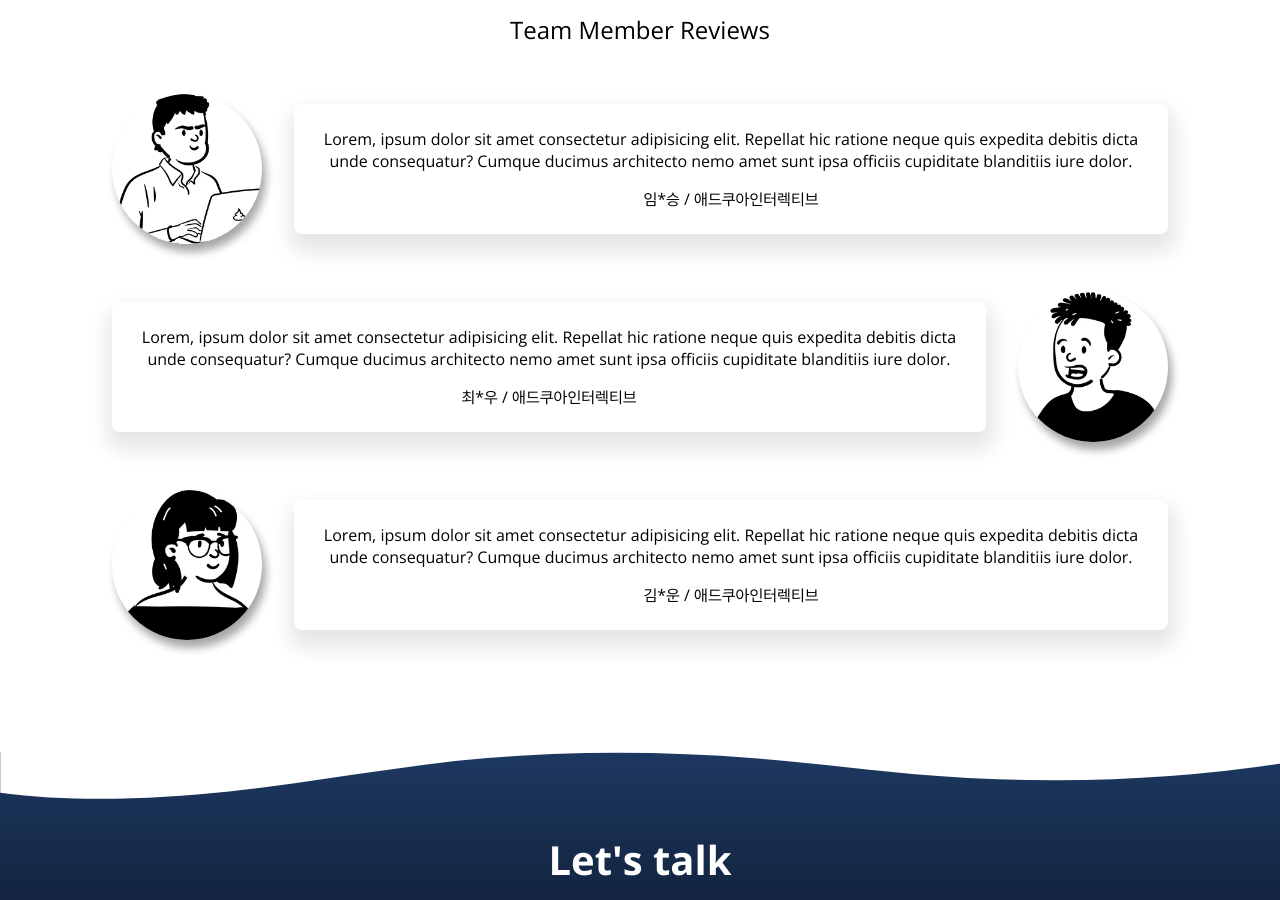
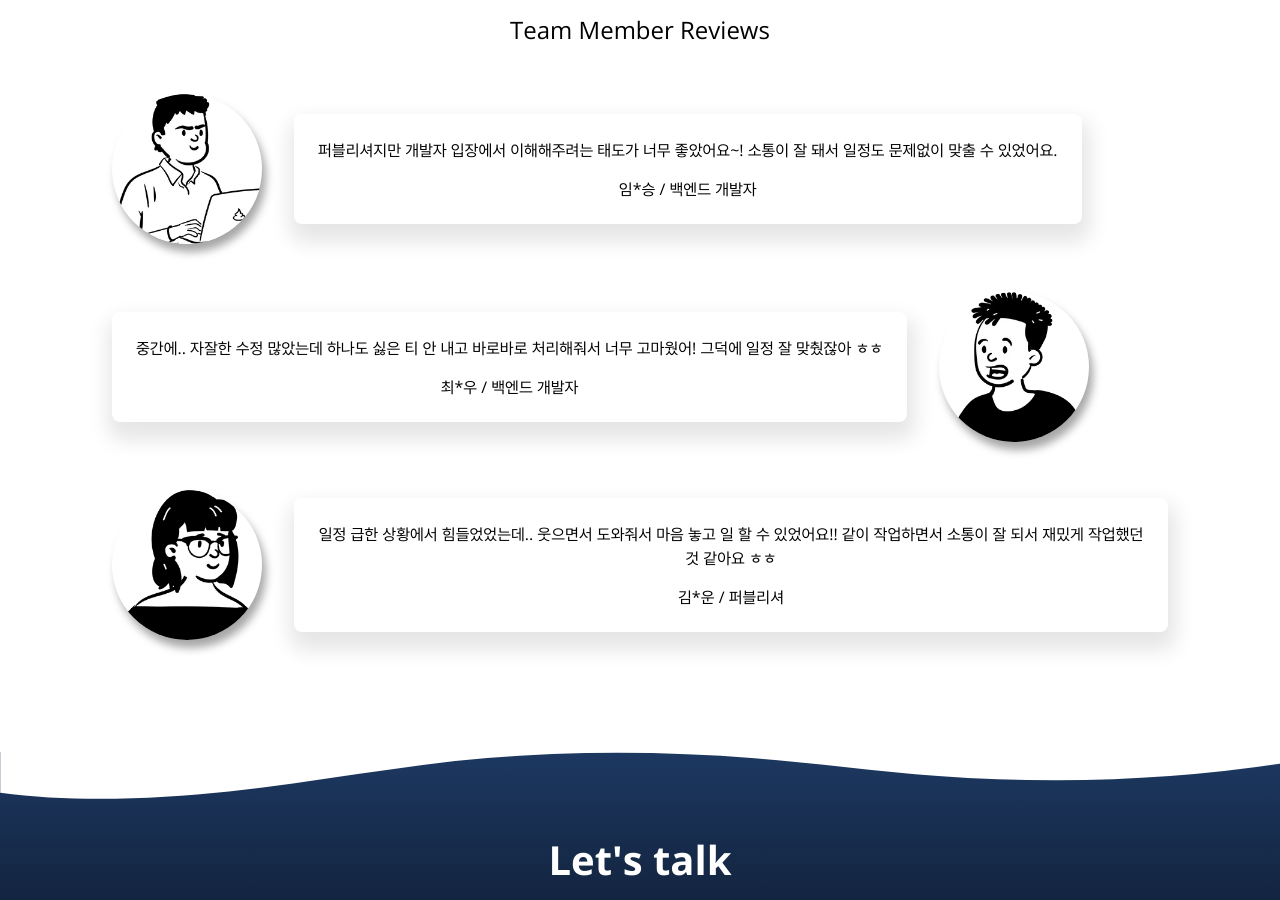
Before and after one commit to leebohyeong/portfolio, a website built with Vite: page docs/index.html in a window 1280 px wide. Shown: the part 3278-4178 px from the top of the page. Built offline with nearby package versions, Linux system fonts and the light colour scheme; a web font is replaced by a local one.

Commit message:
Testimonials 내용

```diff
--- a/docs/index.html
+++ b/docs/index.html
@@ -25,8 +25,8 @@
     ></script>
     <!-- TypeIt -->
     <script src="https://unpkg.com/typeit@@{TYPEIT_VERSION}/dist/index.umd.js"></script>
-    <script type="module" crossorigin src="./assets/index-Bn3h_s33.js"></script>
-    <link rel="stylesheet" crossorigin href="./assets/index-DCA97O3I.css">
+    <script type="module" crossorigin src="./assets/index-Blg5BBvB.js"></script>
+    <link rel="stylesheet" crossorigin href="./assets/index-D7DHEHse.css">
   </head>
   <body>
     <header class="site-header">
@@ -519,14 +519,11 @@
               src="./images/testimonials/people1.webp"
               alt="people1"
             />
-            <div class="testimonials__text">
-              <p>
-                Lorem, ipsum dolor sit amet consectetur adipisicing elit.
-                Repellat hic ratione neque quis expedita debitis dicta unde
-                consequatur? Cumque ducimus architecto nemo amet sunt ipsa
-                officiis cupiditate blanditiis iure dolor.
+            <div class="testimonials__text-wrap">
+              <p class="testimonials__text">
+                퍼블리셔지만 개발자 입장에서 이해해주려는 태도가 너무 좋았어요~! 소통이 잘 돼서 일정도 문제없이 맞출 수 있었어요.
               </p>
-              <p>임*승 / 애드쿠아인터렉티브</p>
+              <p>임*승 / 백엔드 개발자</p>
             </div>
           </li>
           <li class="testimonials__item">
@@ -535,14 +532,12 @@
               src="./images/testimonials/people2.webp"
               alt="people2"
             />
-            <div class="testimonials__text">
-              <p>
-                Lorem, ipsum dolor sit amet consectetur adipisicing elit.
-                Repellat hic ratione neque quis expedita debitis dicta unde
-                consequatur? Cumque ducimus architecto nemo amet sunt ipsa
-                officiis cupiditate blanditiis iure dolor.
+            <div class="testimonials__text-wrap">
+              <p class="testimonials__text">
+                중간에.. 자잘한 수정 많았는데 하나도 싫은 티 안 내고 바로바로 처리해줘서 너무 고마웠어!
+                그덕에 일정 잘 맞췄잖아 ㅎㅎ
               </p>
-              <p>최*우 / 애드쿠아인터렉티브</p>
+              <p>최*우 / 백엔드 개발자</p>
             </div>
           </li>
           <li class="testimonials__item">
@@ -551,14 +546,12 @@
               src="./images/testimonials/people3.webp"
               alt="people3"
             />
-            <div class="testimonials__text">
-              <p>
-                Lorem, ipsum dolor sit amet consectetur adipisicing elit.
-                Repellat hic ratione neque quis expedita debitis dicta unde
-                consequatur? Cumque ducimus architecto nemo amet sunt ipsa
-                officiis cupiditate blanditiis iure dolor.
+            <div class="testimonials__text-wrap">
+              <p class="testimonials__text">
+                일정 급한 상황에서 힘들었었는데.. 웃으면서 도와줘서 마음 놓고 일 할 수 있었어요!!
+                같이 작업하면서 소통이 잘 되서 재밌게 작업했던것 같아요 ㅎㅎ
               </p>
-              <p>김*운 / 애드쿠아인터렉티브</p>
+              <p>김*운 / 퍼블리셔</p>
             </div>
           </li>
         </ul>
--- a/src/assets/scss/app.scss
+++ b/src/assets/scss/app.scss
@@ -620,7 +620,7 @@
         box-shadow: 4px 8px 8px rgba(0,0,0, 0.35);
     }
 
-    &__text {
+    &__text-wrap {
         padding: 1.5rem;
         border-radius: 8px;
         box-shadow: 2px 12px 20px 6px rgba(0,0,0,0.1);
@@ -632,6 +632,10 @@
         p:nth-child(2) {
             margin-top: 1rem;
         }
+    }
+
+    &__text {
+        line-height: 1.5;
     }
 }
 
```
Also changed, not shown: index.html (+14 -21 lines), docs/assets/index-Blg5BBvB.js (renamed from docs/assets/index-Bn3h_s33.js), docs/assets/index-D7DHEHse.css (added), docs/assets/index-DCA97O3I.css (deleted).
